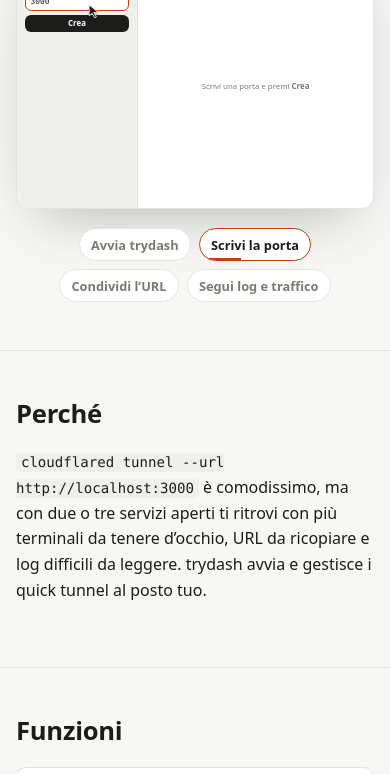
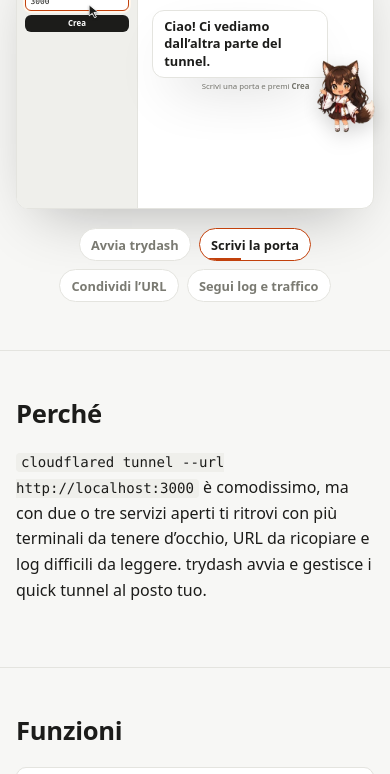
Before and after one commit to mikzero/trydash, a website: page site/index.html in a window 390 px wide. Shown: the part 706-1480 px from the top of the page. Drawn offline with Linux system fonts and the light colour scheme; no server answers.

Commit message:
feat(site): la volpina resta sempre visibile e commenta la pagina
La mascotte esce dal footer e sta fissa nell'angolo in basso a destra.
Quando una sezione arriva a metà schermo dice la sua frase per qualche
secondo (data-mascot nell'HTML); nel footer saluta e resta. Toccandola
ripete la frase. Su mobile è più piccola.

```diff
--- a/site/index.html
+++ b/site/index.html
@@ -44,7 +44,7 @@
   </header>
 
   <main>
-    <section class="hero">
+    <section class="hero" data-mascot="Ciao! Sono la volpina di trydash 👋">
       <div class="wrap">
         <p class="eyebrow"><span class="pulse" aria-hidden="true"></span><span id="eyebrow-text">Software libero · GPL-3.0</span></p>
         <h1>I tuoi quick tunnel di TryCloudflare,<br>in una dashboard sola.</h1>
@@ -111,7 +111,7 @@
       </div>
     </section>
 
-    <section class="why">
+    <section class="why" data-mascot="Basta terminali sparsi ovunque!">
       <div class="wrap narrow">
         <h2>Perché</h2>
         <p>
@@ -122,7 +122,7 @@
       </div>
     </section>
 
-    <section id="funzioni" class="features">
+    <section id="funzioni" class="features" data-mascot="Più tunnel, un posto solo. Comodo, no?">
       <div class="wrap">
         <h2>Funzioni</h2>
         <div class="grid">
@@ -167,7 +167,7 @@
       </div>
     </section>
 
-    <section id="download" class="download">
+    <section id="download" class="download" data-mascot="Il file per il tuo computer è già evidenziato.">
       <div class="wrap narrow">
         <h2>Download</h2>
         <ol class="steps">
@@ -201,7 +201,7 @@
       </div>
     </section>
 
-    <section class="notes">
+    <section class="notes" data-mascot="Ricorda: l’URL cambia a ogni avvio!">
       <div class="wrap two">
         <div>
           <h2>Cose da sapere sui quick tunnel</h2>
@@ -225,16 +225,8 @@
     </section>
   </main>
 
-  <footer class="foot">
-    <div class="wrap foot-in">
-      <div class="mascot reveal">
-        <p class="bubble">Ciao! Ci vediamo dall’altra parte del tunnel.</p>
-        <picture>
-          <source type="image/webp" srcset="images/volpina-wave-footer-200-dark.webp 200w, images/volpina-wave-footer-800-dark.webp 800w" sizes="150px">
-          <img class="volpina" src="images/volpina-wave-footer-200-dark.png" srcset="images/volpina-wave-footer-200-dark.png 200w, images/volpina-wave-footer-800-dark.png 800w" sizes="150px" width="150" height="150" loading="lazy" alt="La volpina di trydash che saluta con la mano">
-        </picture>
-      </div>
-      <div class="foot-text">
+  <footer class="foot" data-mascot="Ciao! Ci vediamo dall’altra parte del tunnel.">
+    <div class="wrap">
       <nav class="social" aria-label="Autore">
         <a href="https://x.com/mikvise" rel="me noopener" target="_blank"><svg aria-hidden="true"><use href="#i-x"/></svg>@mikvise</a>
         <a href="https://www.linkedin.com/in/mirkovisentin" rel="me noopener" target="_blank"><svg aria-hidden="true"><use href="#i-linkedin"/></svg>LinkedIn</a>
@@ -243,12 +235,22 @@
       </nav>
       <p>trydash è software libero, distribuito con licenza <a href="https://github.com/mikzero/trydash/blob/main/LICENSE" target="_blank" rel="noopener">GNU GPL v3.0 o successiva</a>.</p>
       <p>È un progetto indipendente e non è affiliato a Cloudflare. “Cloudflare” e “TryCloudflare” sono marchi dei rispettivi proprietari.</p>
-      </div>
     </div>
   </footer>
+
+  <div class="mascot" id="mascot">
+    <p class="bubble" id="bubble" aria-hidden="true"></p>
+    <button type="button" class="mascot-btn" id="mascot-btn" aria-label="La volpina di trydash: tocca per un suggerimento">
+      <picture>
+        <source type="image/webp" srcset="images/volpina-wave-footer-200-dark.webp 200w, images/volpina-wave-footer-800-dark.webp 800w" sizes="(max-width: 560px) 76px, 120px">
+        <img class="volpina" src="images/volpina-wave-footer-200-dark.png" srcset="images/volpina-wave-footer-200-dark.png 200w, images/volpina-wave-footer-800-dark.png 800w" sizes="(max-width: 560px) 76px, 120px" width="120" height="120" alt="">
+      </picture>
+    </button>
+  </div>
 
   <script src="detect.js"></script>
   <script src="site.js"></script>
   <script src="demo.js"></script>
+  <script src="mascot.js"></script>
 </body>
 </html>
--- /dev/null
+++ b/site/mascot.js
@@ -0,0 +1,73 @@
+// The fox in the bottom-right corner. When a section with data-mascot reaches the
+// middle of the screen she says its line for a few seconds; in the footer she
+// keeps saying goodbye. A click (or tap) repeats the current line.
+(function () {
+  var mascot = document.getElementById('mascot');
+  var bubble = document.getElementById('bubble');
+  var button = document.getElementById('mascot-btn');
+  if (!mascot || !bubble || !button) return;
+
+  var SHOW_MS = 4500;
+  var current = null;
+  var timer = 0;
+  var ready = Date.now() + 1400; // after she has peeked in (see .mascot in site.css)
+
+  function line(section) {
+    // The download line only holds when detect.js found the visitor's system.
+    if (section.id === 'download' && !document.querySelector('.files tr.mine')) {
+      return 'Scegli il file per il tuo sistema qui sotto.';
+    }
+    return section.dataset.mascot;
+  }
+
+  function say(section, keep) {
+    clearTimeout(timer);
+    var wait = ready - Date.now();
+    if (wait > 0) { timer = setTimeout(function () { say(section, keep); }, wait); return; }
+    bubble.textContent = line(section);
+    bubble.classList.add('show');
+    mascot.classList.remove('hop');
+    mascot.getBoundingClientRect();
+    mascot.classList.add('hop');
+    if (!keep) timer = setTimeout(function () { bubble.classList.remove('show'); }, SHOW_MS);
+  }
+
+  var sections = Array.prototype.slice.call(document.querySelectorAll('[data-mascot]'));
+  var footer = document.querySelector('footer[data-mascot]');
+
+  if ('IntersectionObserver' in window) {
+    // A section is "current" when it crosses the middle band of the viewport; the
+    // footer counts as soon as it shows up, since it may never reach the middle,
+    // and wins over the section above it while it is on screen.
+    var middle = new IntersectionObserver(function (entries) {
+      entries.forEach(function (e) {
+        if (!e.isIntersecting || e.target === current || current === footer) return;
+        current = e.target;
+        say(current, false);
+      });
+    }, { rootMargin: '-45% 0px -45% 0px' });
+    sections.forEach(function (s) { if (s !== footer) middle.observe(s); });
+
+    if (footer) {
+      new IntersectionObserver(function (entries) {
+        var e = entries[0];
+        if (e.isIntersecting && current !== footer) {
+          current = footer;
+          say(footer, true);
+        } else if (!e.isIntersecting && current === footer) {
+          current = null;
+          bubble.classList.remove('show');
+        }
+      }, { threshold: 0.4 }).observe(footer);
+    }
+  }
+
+  button.addEventListener('click', function () {
+    if (bubble.classList.contains('show') && current !== footer) {
+      clearTimeout(timer);
+      bubble.classList.remove('show');
+      return;
+    }
+    say(current || sections[0], current === footer);
+  });
+})();
--- a/site/site.css
+++ b/site/site.css
@@ -196,27 +196,45 @@
   pre { font-size: 0.85rem; }
 }
 
-/* ── Mascot ──────────────────────────────────────────── */
-.foot-in { display: flex; align-items: flex-end; gap: 2rem; }
-.foot-text { flex: 1; min-width: 0; padding-bottom: 0.5rem; }
-.mascot { order: 2; position: relative; flex: none; width: 150px; margin-top: -4.5rem; }
+/* ── Mascot (always in the bottom-right corner) ─────── */
+.mascot {
+  position: fixed;
+  right: 12px;
+  bottom: 8px;
+  z-index: 5;
+  width: 120px;
+  pointer-events: none;
+  animation: peek 0.7s cubic-bezier(0.3, 1.4, 0.6, 1) 0.6s both;
+}
+@keyframes peek { from { transform: translateY(110%); } }
+.mascot-btn {
+  display: block;
+  width: 100%;
+  padding: 0;
+  border: 0;
+  background: none;
+  cursor: pointer;
+  pointer-events: auto;
+  -webkit-tap-highlight-color: transparent;
+}
+.mascot-btn:focus-visible { outline: 2px solid var(--accent); outline-offset: 2px; border-radius: 12px; }
 .volpina {
   display: block;
-  width: 150px;
+  width: 100%;
   height: auto;
   transform-origin: 50% 95%;
-  filter: drop-shadow(0 6px 10px rgba(0, 0, 0, 0.15));
+  filter: drop-shadow(0 6px 10px rgba(0, 0, 0, 0.18));
   animation: sway 4s ease-in-out infinite;
 }
-.mascot:hover .volpina { animation: hop 0.6s ease; }
+.mascot-btn:hover .volpina, .mascot.hop .volpina { animation: hop 0.6s ease; }
 @keyframes sway { 0%, 100% { transform: rotate(-2deg); } 50% { transform: rotate(2deg) translateY(-3px); } }
 @keyframes hop { 30% { transform: translateY(-10px) rotate(-4deg); } 60% { transform: translateY(0) rotate(3deg); } }
 .bubble {
   position: absolute;
-  right: 125px;
-  top: 0.5rem;
+  right: 92px;
+  bottom: 88px;
   width: max-content;
-  max-width: 15rem;
+  max-width: 14rem;
   margin: 0;
   padding: 0.55rem 0.85rem;
   border: 1px solid var(--line);
@@ -226,10 +244,22 @@
   font-size: 0.88rem;
   font-weight: 600;
   line-height: 1.35;
-  box-shadow: var(--shadow);
+  box-shadow: var(--pop);
+  opacity: 0;
+  transform: scale(0.8) translateY(6px);
+  transform-origin: 100% 100%;
+  transition: opacity 0.3s ease, transform 0.35s cubic-bezier(0.3, 1.6, 0.6, 1);
 }
-.js .mascot.reveal .bubble { opacity: 0; transform: scale(0.8) translateY(6px); transform-origin: 100% 100%; transition: opacity 0.4s ease 0.5s, transform 0.4s cubic-bezier(0.3, 1.6, 0.6, 1) 0.5s; }
-.js .mascot.reveal.in .bubble { opacity: 1; transform: none; }
+.bubble.show { opacity: 1; transform: none; }
+/* Keep the footer text clear of the mascot and her goodbye bubble. */
+.foot { padding-bottom: 7rem; }
+.foot p { max-width: 38rem; }
+
+@media (max-width: 560px) {
+  .mascot { width: 76px; right: 6px; bottom: 4px; }
+  .bubble { right: 56px; bottom: 56px; max-width: 11rem; padding: 0.45rem 0.7rem; font-size: 0.8rem; }
+  .foot { padding-bottom: 6rem; }
+}
 
 /* ── Icons ───────────────────────────────────────────── */
 .ico {
@@ -396,11 +426,3 @@
 @media (prefers-reduced-motion: reduce) {
   *, *::before, *::after { animation: none !important; transition: none !important; scroll-behavior: auto !important; }
 }
-
-@media (max-width: 860px) {
-  .foot-in { flex-direction: column; align-items: center; gap: 1rem; }
-  .mascot { order: 0; margin-top: 0; padding-top: 3.5rem; }
-  .bubble { right: auto; left: 50%; top: 0; transform-origin: 50% 100%; border-radius: 12px; translate: -50% 0; text-align: center; }
-  .foot-text { text-align: center; }
-  .social { justify-content: center; }
-}
```
